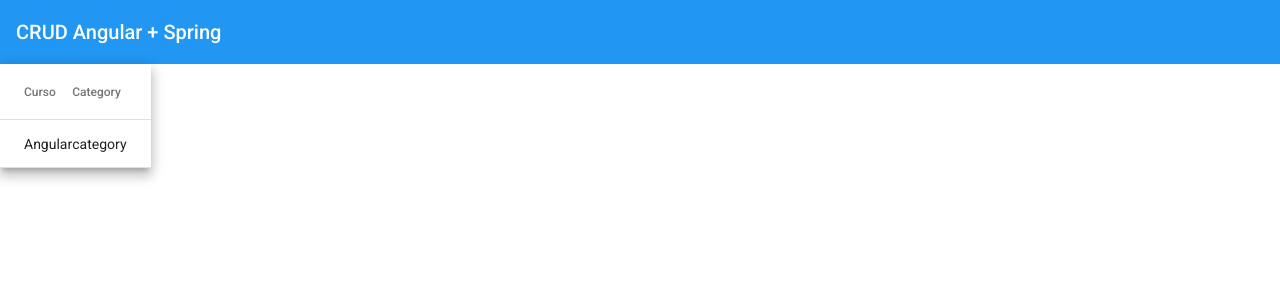
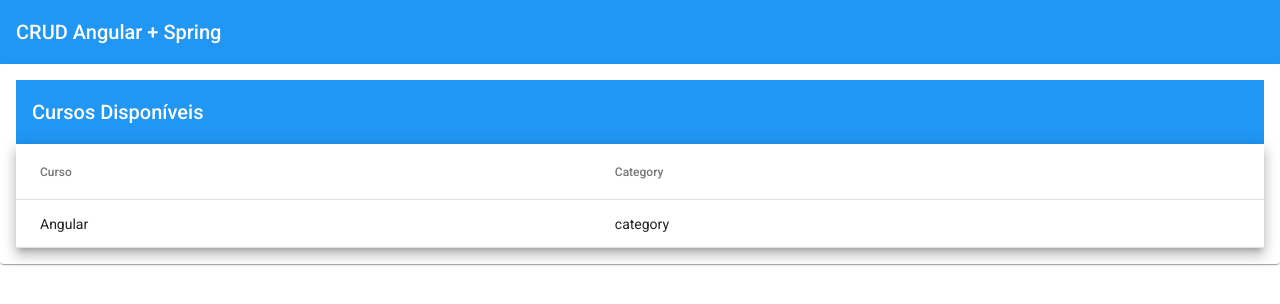
Before and after one commit to cristianolopes1991/crud-angular, an Angular app: page /courses in a window 1280 px wide. Shown: the top 304 px of the page. Built offline with nearby package versions, Linux system fonts and the light colour scheme.

Commit message:
Organização de css e imports aula 07

```diff
--- a/src/app/courses/courses.module.ts
+++ b/src/app/courses/courses.module.ts
@@ -1,7 +1,7 @@
 import { CommonModule } from '@angular/common';
 import { NgModule } from '@angular/core';
-import { MatTableModule } from '@angular/material/table';
 
+import { AppMaterialModule } from '../shared/app-material/app-material.module';
 import { CoursesRoutingModule } from './courses-routing.module';
 import { CoursesComponent } from './courses/courses.component';
 
@@ -13,7 +13,7 @@
   imports: [
     CommonModule,
     CoursesRoutingModule,
-    MatTableModule
+    AppMaterialModule
   ]
 })
 export class CoursesModule { }
--- a/src/app/courses/courses/courses.component.html
+++ b/src/app/courses/courses/courses.component.html
@@ -1,5 +1,8 @@
+<mat-card>
+
+  <mat-toolbar color="primary">Cursos Disponíveis</mat-toolbar>
+
 <table mat-table [dataSource]="courses" class="mat-elevation-z8">
-
 
   <!-- Name Column -->
   <ng-container matColumnDef="name">
@@ -16,3 +19,5 @@
   <tr mat-header-row *matHeaderRowDef="displayedColumns"></tr>
   <tr mat-row *matRowDef="let row; columns: displayedColumns;"></tr>
 </table>
+
+</mat-card>
--- a/src/app/courses/courses/courses.component.scss
+++ b/src/app/courses/courses/courses.component.scss
@@ -0,0 +1,3 @@
+table {
+  width: 100%;
+}
```
Also changed, not shown: src/app/shared/app-material/app-material.module.ts (added, +13 -0 lines).
